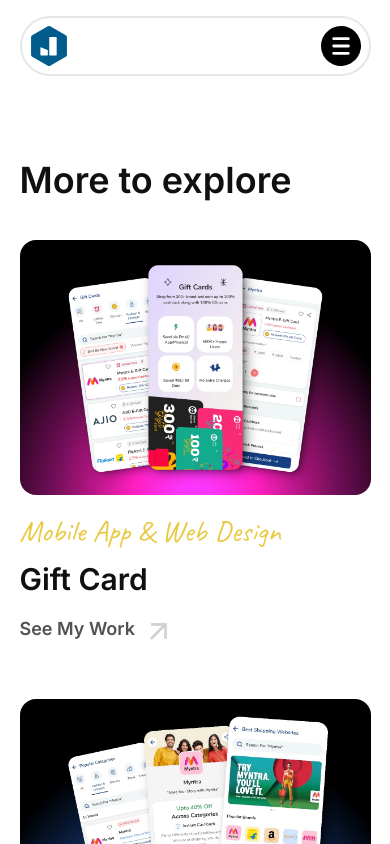
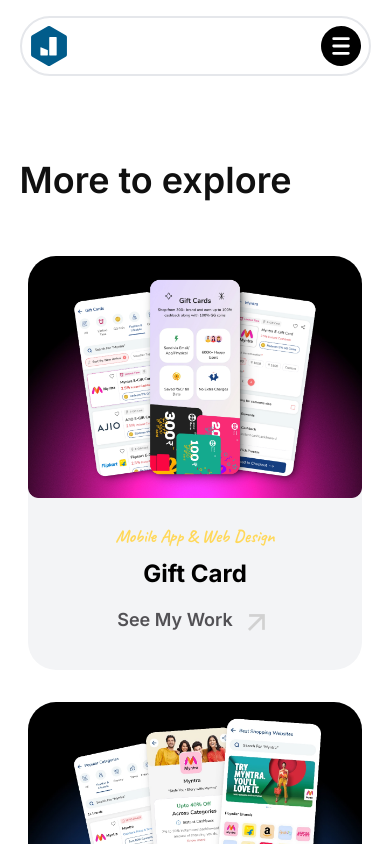
Before and after one commit to RisPram/Build-for-others, a React (Vite) app: page /project-details/1 in a window 390 px wide. Shown: the top 844 px of the page. Built offline with nearby package versions, Linux system fonts and the light colour scheme.

Commit message:
ui updated

```diff
--- a/src/Common/Footer.jsx
+++ b/src/Common/Footer.jsx
@@ -66,7 +66,7 @@
         outer={`${whiteMode ? "bg-[#fff]" : "bg-[#101010]"}`}
       >
         <section
-          className={`flex flex-col md:flex-row md:justify-between items-center md:items-start text-sm md:text-xl py-4
+          className={`flex flex-col md:flex-row md:justify-between items-center md:items-start text-sm md:text-lg py-4
            ${whiteMode ? "text-[#707070]" : "text-[#C1C1C1] "}
             `}
         >
--- a/src/Components/ProjectDetails.jsx
+++ b/src/Components/ProjectDetails.jsx
@@ -38,7 +38,7 @@
                 className="my-10 w-[90%] xl:w-[70%] flex flex-col items-center justify-center"
                 key={i}
               >
-                <figure className="w-full h-auto md:h-[550px] pb-0 lg:pb-6">
+                <figure className="w-full h-auto md:h-[560px] pb-0 lg:pb-6">
                   <img
                     src={d?.image}
                     className="object-contain lg:object-fill w-full h-full rounded-lg"
@@ -60,11 +60,11 @@
                           className="my-2 flex flex-col text-lg lg:text-xl"
                           key={i}
                         >
-                          <span className="py-1 text-[#707070] font-semibold">
+                          <span className="text-lg lg:text-xl py-1 text-[#707070] font-semibold">
                             {x?.title}
                           </span>
                           <span
-                            className={`${
+                            className={`text-lg lg:text-xl ${
                               whiteMode ? "text-[#101010]" : "text-[#fff]"
                             }`}
                           >
@@ -139,7 +139,7 @@
                       }}
                     ></p>
                     {d?.image && (
-                      <figure className="w-full h-auto md:h-[450px] py-2 xl:py-6">
+                      <figure className="w-full h-auto md:h-[550px] py-2 xl:py-6">
                         <img
                           src={d?.image}
                           className="object-contain lg:object-fill rounded-lg w-full h-full"
@@ -161,7 +161,8 @@
         >
           More to explore
         </h2>
-        <section className="grid grid-cols-1 md:grid-cols-2  gap-10 mb-20">
+        {/* web */}
+        <section className="hidden lg:grid grid-cols-1 md:grid-cols-2  gap-10 mb-20">
           {moreProjects?.slice(0, 2)?.map((d, i) => {
             return (
               <section className="flex flex-col items-start" key={i}>
@@ -172,7 +173,7 @@
                     className="object-contain md:object-fill rounded-2xl w-full h-auto md:h-[400px]"
                   />
                 </figure>
-                <p className="py-1.5 text-3xl text-[#e8ca42] font-caveat">
+                <p className="py-1.5 text-2xl text-[#e8ca42] font-caveat">
                   {d?.type}
                 </p>
                 <h3
@@ -203,6 +204,52 @@
             );
           })}
         </section>
+        {/* mobile */}
+        {moreProjects?.slice(0, 2)?.map((d, i) => {
+          return (
+            <section
+              key={i}
+              className={`lg:hidden flex flex-col rounded-[28px] w-[95%] my-4  mx-auto cursor-pointer bg-gray-100 `}
+            >
+              <figure className={`rounded-t-[28px] w-full h-full`}>
+                <img
+                  src={d?.img}
+                  alt="project"
+                  className="object-contain w-full h-full rounded-t-[28px]"
+                />
+              </figure>
+
+              <section
+                className={`flex items-center justify-center flex-col p-5`}
+              >
+                <p
+                  className={`text-center py-1 font-caveat font-semibold rounded-[30px] w-fit text-lg sm:text-xl text-[#ffd859] `}
+                >
+                  {d?.type}
+                </p>
+                <h3 className={`py-1 font-bold !text-2xl text-center`}>
+                  {d?.title}
+                </h3>
+                <p
+                  className="py-3 flex items-start justify-center text-lg cursor-pointer group"
+                  onClick={() => {
+                    window.scroll({ top: 0, left: 0, behavior: "smooth" });
+                    navigate(`/project-details/${d?.slug}`);
+                  }}
+                >
+                  <span
+                    className={`group-hover:underline font-semibold
+                    ${whiteMode ? "text-[#525155]" : "text-[#D1D1D1]"}
+                    `}
+                  >
+                    See My Work
+                  </span>
+                  <img src={iconLink} alt="link" className="ml-2 w-8 h-8" />
+                </p>
+              </section>
+            </section>
+          );
+        })}
       </Container>
     </>
   );
```
